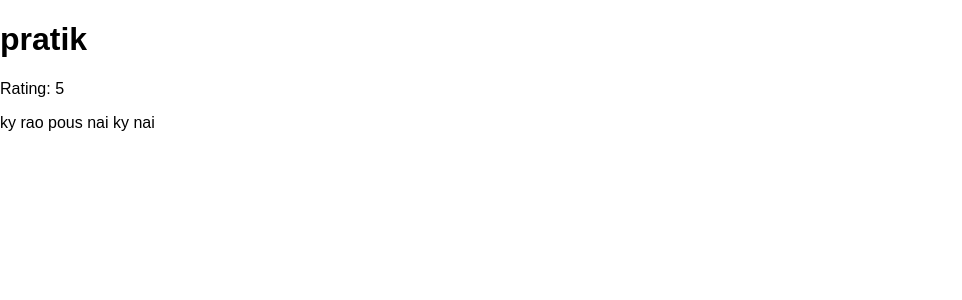
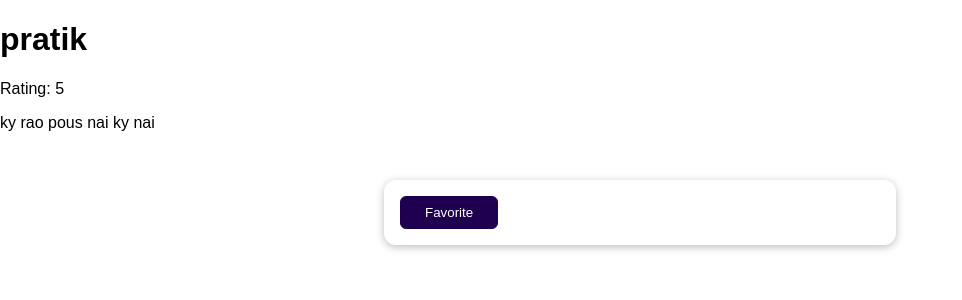
Before and after one commit to prateik-d/django-feedback, a Django app: page /reviews/1 in a window 1280 px wide. Shown: the top 300 px of the page, without its empty margins (0-962 px from the left). Run offline with Django 3.2, Linux system fonts and the light colour scheme; data comes from the database, SQL or seed files in the repository; both versions use the stored data as it was after the commit.

Commit message:
session handling

```diff
--- a/reviews/templates/reviews/single_review.html
+++ b/reviews/templates/reviews/single_review.html
@@ -9,4 +9,13 @@
         <h1>{{ review.user_name }}</h1>
         <p>Rating: {{ review.rating }}</p>
         <p>{{ review.review_text }}</p>
+        {% if is_favorite  %}
+            <p>This is a favorite review.</p>
+        {% else %}
+            <form method="POST" action="/reviews/favorite">
+                {% csrf_token %}
+                <input type="hidden" name="review_id" value="{{ review.id }}" >
+                <button type="submit">Favorite</button>
+            </form>
+        {% endif %}
     {% endblock content %}
--- a/reviews/urls.py
+++ b/reviews/urls.py
@@ -5,5 +5,6 @@ urlpatterns = [
     path("", views.ReviewView.as_view()),
     path("thank-you", views.ThankYouView.as_view()),
     path("reviews", views.ReviewListView.as_view()),
+    path("reviews/favorite", views.AddFavoriteView.as_view()),
     path("reviews/<int:pk>", views.SingleReviewView.as_view()),
 ]
--- a/reviews/views.py
+++ b/reviews/views.py
@@ -115,6 +115,16 @@ class SingleReviewView(DetailView):
     template_name = "reviews/single_review.html"
     model = Review
 
+    def get_context_data(self, **kwargs):
+        context = super().get_context_data(**kwargs)
+        loaded_review = self.object
+        request = self.request
+        # favorite_id = request.session["favorite_review"]
+        favorite_id = request.session.get("favorite_review")
+        context["is_favorite"] = favorite_id == str(loaded_review.id)
+        return context
+
+
 
 
 
@@ -127,3 +137,10 @@ class SingleReviewView(DetailView):
 #         review = Review.objects.get(pk=review_id)
 #         context["review"] = review
 #         return context
+
+class AddFavoriteView(View):
+    def post(self, request):
+        review_id = request.POST['review_id']
+        fav_review = Review.objects.get(pk=review_id)
+        request.session["favorite_review"] = review_id
+        return HttpResponseRedirect("/reviews/" +  review_id)
```
Also changed, not shown: db.sqlite3.
